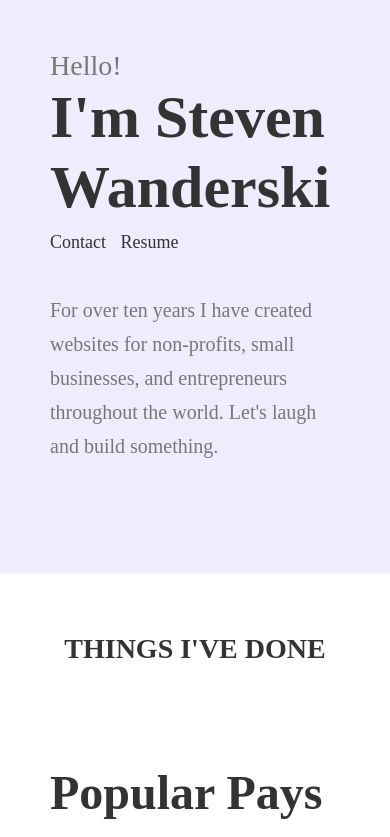
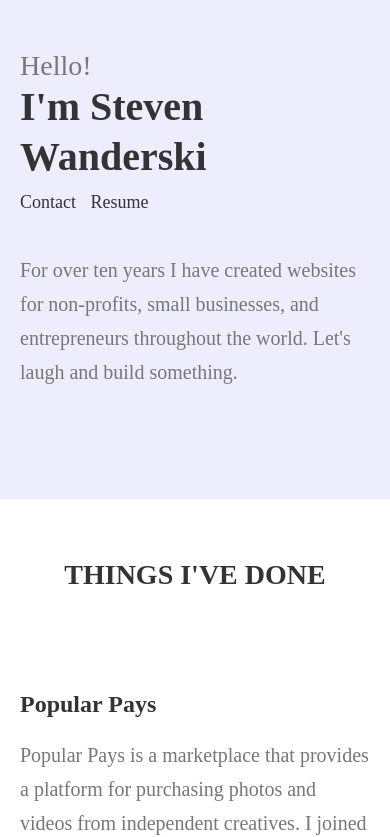
Before and after one commit to stevenwanderski/portfolio, a website: page index.html in a window 390 px wide. Shown: the top 837 px of the page. Drawn offline with Linux system fonts and the light colour scheme; a web font is replaced by a local one.

Commit message:
Better responsive styles

```diff
--- a/sass/main.scss
+++ b/sass/main.scss
@@ -21,7 +21,8 @@ h1 {
 
   @media (max-width:1000px) {
     margin-bottom: 10px;
-    line-height: 70px;
+    line-height: 50px;
+    font-size: 40px;
   }
 }
 
@@ -39,6 +40,10 @@ h3 {
   a {
     font-family: "FuturaLTW01-Bold";
     font-size: 48px;
+
+    @media (max-width:1000px) {
+      font-size: 24px;
+    }
   }
 }
 
@@ -85,6 +90,10 @@ article {
   box-sizing: border-box;
   overflow-x: hidden;
   position: relative;
+
+  @media (max-width:1000px) {
+    padding: 0 20px;
+  }
 }
 
 .greeting {
```
Also changed, not shown: css/main.css, css/main.min.css.
